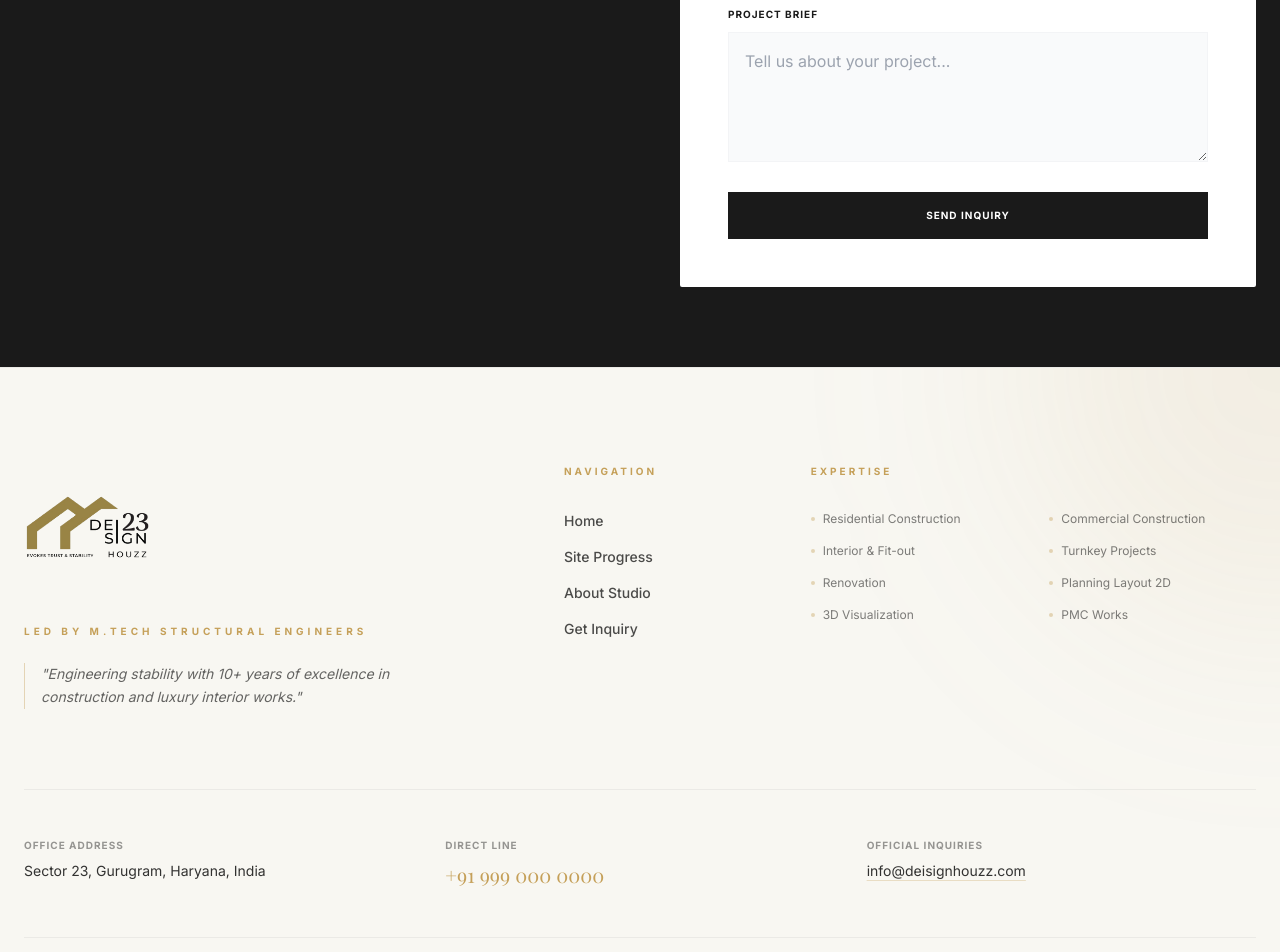
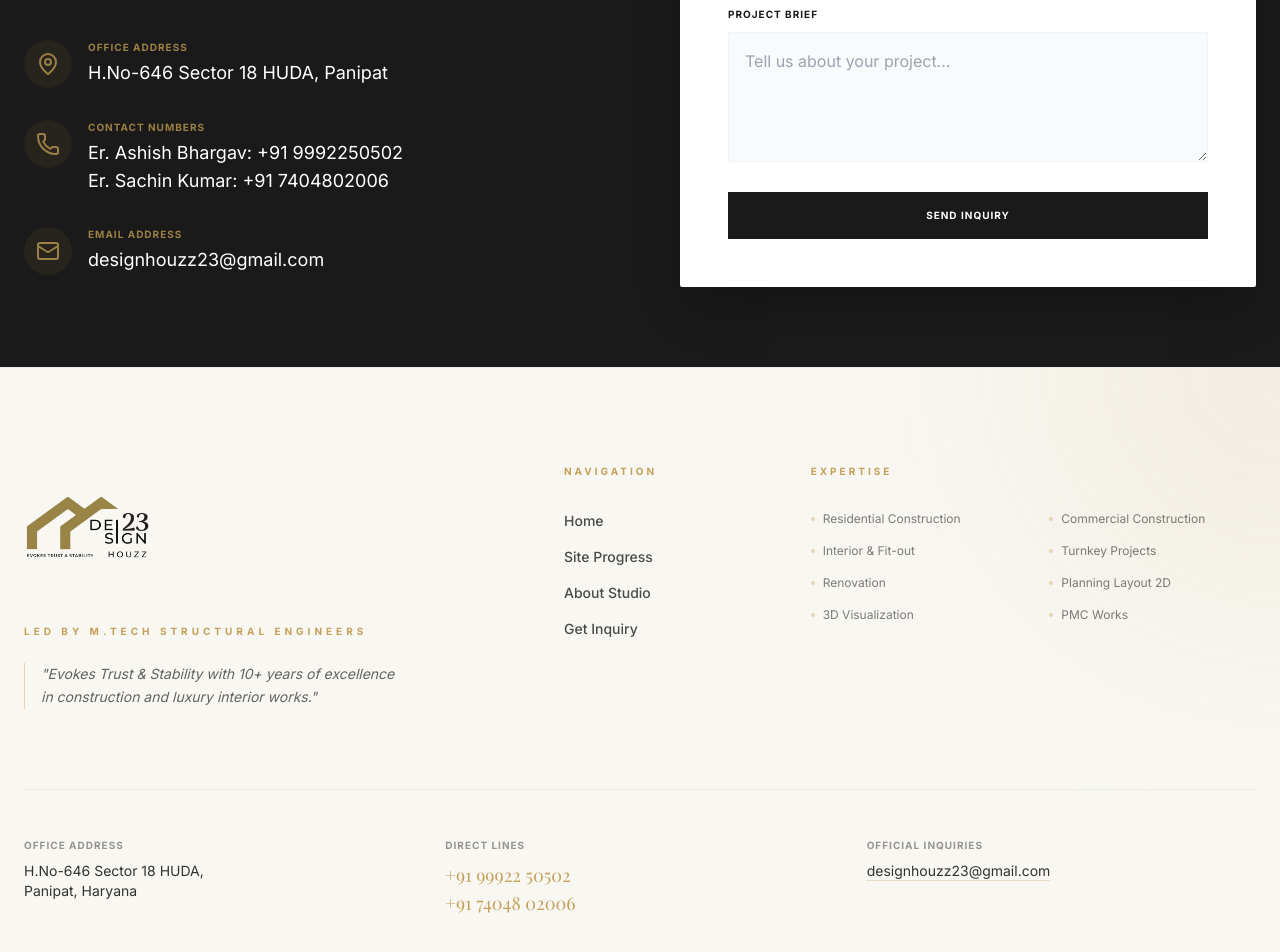
Before and after one commit to gfuid/ARCHI.TEK, a React (Vite) app: page /contact in a window 1280 px wide. Shown: the part 400-1352 px from the top of the page. Built offline with nearby package versions, Linux system fonts and the light colour scheme; a web font is replaced by a local one.

Commit message:
contact details update

```diff
--- a/Contact-us/Contact.tsx
+++ b/Contact-us/Contact.tsx
@@ -1,7 +1,7 @@
 import React, { useRef, useState } from 'react';
 import { motion } from 'framer-motion';
 import emailjs from '@emailjs/browser';
-import Magnetic from "../components/Magnetic";
+import { MapPin, Mail, Phone } from 'lucide-react'; // Optional: using lucide-react for icons
 
 const Contact: React.FC = () => {
   const formRef = useRef<HTMLFormElement>(null);
@@ -13,15 +13,13 @@ const Contact: React.FC = () => {
     if (!formRef.current) return;
 
     setIsSubmitting(true);
-
-    // TypeScript error hatane ke liye as any use kar sakte hain agar types load na ho
     const env = (import.meta as any).env;
 
     emailjs.sendForm(
-      env.VITE_EMAILJS_SERVICE_ID,
-      env.VITE_EMAILJS_TEMPLATE_ID,
+      env.VITE_EMAIL_SERVICE_ID,
+      env.VITE_EMAIL_TEMPLATE_ID,
       formRef.current,
-      env.VITE_EMAILJS_PUBLIC_KEY
+      env.VITE_EMAIL_PUBLIC_KEY
     )
       .then(() => {
         setStatus({ type: 'success', msg: 'Inquiry sent successfully!' });
@@ -41,46 +39,100 @@ const Contact: React.FC = () => {
     <section id="contact-us" className="py-20 bg-houzz-dark text-white overflow-hidden mt-20">
       <div className="max-w-7xl mx-auto px-6">
         <div className="grid grid-cols-1 lg:grid-cols-2 gap-20">
-          {/* Left Side Info Section */}
-          <div>
-            <span className="text-houzz-gold font-bold uppercase tracking-[0.3em] text-xs mb-4 block">Get In Touch</span>
-            <h2 className="text-4xl md:text-6xl font-serif mb-8">Let's Build Your <span className="italic text-houzz-gold">Vision</span>.</h2>
-            {/* Contact details... */}
+
+          {/* Left Side: Business Details from Image */}
+          <div className="space-y-12">
+            <div>
+              <span className="text-houzz-gold font-bold uppercase tracking-[0.3em] text-xs mb-4 block">Get In Touch</span>
+              <h2 className="text-4xl md:text-6xl font-serif mb-8">
+                Let's Build Your <span className="italic text-houzz-gold">Vision</span>.
+              </h2>
+              <p className="text-gray-400 max-w-md">
+                Evokes Trust & Stability. Connect with our expert engineers to start your project.
+              </p>
+            </div>
+
+            <div className="space-y-8">
+              {/* Address */}
+              <div className="flex items-start gap-4">
+                <div className="bg-houzz-gold/10 p-3 rounded-full">
+                  <MapPin className="text-houzz-gold w-6 h-6" />
+                </div>
+                <div>
+                  <h4 className="font-bold uppercase tracking-widest text-[10px] text-houzz-gold mb-1">Office Address</h4>
+                  <p className="text-lg">H.No-646 Sector 18 HUDA, Panipat</p>
+                </div>
+              </div>
+
+              {/* Contacts */}
+              <div className="flex items-start gap-4">
+                <div className="bg-houzz-gold/10 p-3 rounded-full">
+                  <Phone className="text-houzz-gold w-6 h-6" />
+                </div>
+                <div>
+                  <h4 className="font-bold uppercase tracking-widest text-[10px] text-houzz-gold mb-1">Contact Numbers</h4>
+                  <p className="text-lg">Er. Ashish Bhargav: +91 9992250502</p>
+                  <p className="text-lg">Er. Sachin Kumar: +91 7404802006</p>
+                </div>
+              </div>
+
+              {/* Email */}
+              <div className="flex items-start gap-4">
+                <div className="bg-houzz-gold/10 p-3 rounded-full">
+                  <Mail className="text-houzz-gold w-6 h-6" />
+                </div>
+                <div>
+                  <h4 className="font-bold uppercase tracking-widest text-[10px] text-houzz-gold mb-1">Email Address</h4>
+                  <p className="text-lg">designhouzz23@gmail.com</p>
+                </div>
+              </div>
+            </div>
           </div>
 
           {/* Right Side: Form */}
-          <motion.div className="bg-white p-8 md:p-12 rounded-sm text-houzz-dark relative">
+          <motion.div
+            initial={{ opacity: 0, x: 20 }}
+            whileInView={{ opacity: 1, x: 0 }}
+            className="bg-white p-8 md:p-12 rounded-sm text-houzz-dark relative shadow-2xl"
+          >
             <form ref={formRef} onSubmit={sendEmail} className="space-y-6">
               <div className="grid grid-cols-1 md:grid-cols-2 gap-6">
                 <div className="space-y-2">
                   <label className="text-[10px] font-bold uppercase tracking-widest">Full Name</label>
-                  {/* Dashboard variable {{full_name}} se match karne ke liye */}
-                  <input name="full_name" required type="text" className="w-full border-b border-gray-200 py-2 outline-none" placeholder="John Doe" />
+                  <input name="full_name" required type="text" className="w-full border-b border-gray-200 py-2 outline-none focus:border-houzz-gold transition-colors" placeholder="John Doe" />
                 </div>
                 <div className="space-y-2">
                   <label className="text-[10px] font-bold uppercase tracking-widest">Phone Number</label>
-                  {/* Dashboard variable {{phone_number}} se match karne ke liye */}
-                  <input name="phone_number" required type="tel" className="w-full border-b border-gray-200 py-2 outline-none" placeholder="+91 ..." />
+                  <input name="phone_number" required type="tel" className="w-full border-b border-gray-200 py-2 outline-none focus:border-houzz-gold transition-colors" placeholder="+91 ..." />
                 </div>
               </div>
 
               <div className="space-y-2">
                 <label className="text-[10px] font-bold uppercase tracking-widest">Service Required</label>
-                <select name="service_type" className="w-full border-b border-gray-200 py-2 bg-transparent outline-none">
+                <select name="service_type" className="w-full border-b border-gray-200 py-2 bg-transparent outline-none focus:border-houzz-gold transition-colors">
                   <option>Residential Construction</option>
                   <option>Commercial Construction</option>
                   <option>Interior & Fit-out</option>
+                  <option>Structural Engineering</option>
                 </select>
               </div>
 
               <div className="space-y-2">
                 <label className="text-[10px] font-bold uppercase tracking-widest">Project Brief</label>
-                <textarea name="message" required rows={4} className="w-full border border-gray-100 p-4 bg-gray-50 outline-none" placeholder="Tell us about your project..."></textarea>
+                <textarea name="message" required rows={4} className="w-full border border-gray-100 p-4 bg-gray-50 outline-none focus:border-houzz-gold transition-colors" placeholder="Tell us about your project..."></textarea>
               </div>
 
-              {status.msg && <p className={status.type === 'success' ? "text-green-600" : "text-red-600"}>{status.msg}</p>}
+              {status.msg && (
+                <p className={`text-sm font-bold ${status.type === 'success' ? "text-green-600" : "text-red-600"}`}>
+                  {status.msg}
+                </p>
+              )}
 
-              <button type="submit" disabled={isSubmitting} className="w-full bg-houzz-dark text-white py-4 font-bold uppercase tracking-widest text-[10px]">
+              <button
+                type="submit"
+                disabled={isSubmitting}
+                className="w-full bg-houzz-dark text-white py-4 font-bold uppercase tracking-widest text-[10px] hover:bg-houzz-gold transition-all duration-300 disabled:opacity-50"
+              >
                 {isSubmitting ? 'Sending...' : 'Send Inquiry'}
               </button>
             </form>
--- a/components/ContactSection.tsx
+++ b/components/ContactSection.tsx
@@ -21,35 +21,38 @@ const ContactSection: React.FC = () => {
             </h2>
 
             <div className="space-y-10 mt-12">
-              {/* Engineering Badge from Team Profile */}
+              {/* Engineering Badge */}
               <div className="flex items-start space-x-6 border-l border-[#C5A059]/30 pl-6">
                 <div>
                   <h4 className="text-[#C5A059] font-bold uppercase tracking-widest text-[10px] mb-2">Technical Consultation</h4>
                   <p className="text-sm text-gray-500 leading-relaxed">
-                    Discuss your project with our M.Tech Structural Engineering team for stability and cost optimization.
+                    Discuss your project with Er. Ashish Bhargav or Er. Sachin Kumar for expert structural stability and cost optimization.
                   </p>
                 </div>
               </div>
 
-              {/* Direct Details with darker text for visibility */}
+              {/* Direct Details with Panipat Information */}
               <div className="space-y-6">
                 <div>
                   <p className="text-gray-400 text-[10px] uppercase tracking-widest mb-1 font-bold">Office Location</p>
-                  <p className="text-lg font-serif text-[#111111]">Sector 23, Gurugram, Haryana</p>
+                  <p className="text-lg font-serif text-[#111111]">H.No-646 Sector 18 HUDA, Panipat</p>
                 </div>
                 <div>
-                  <p className="text-gray-400 text-[10px] uppercase tracking-widest mb-1 font-bold">Direct Line</p>
-                  <p className="text-2xl font-serif text-[#C5A059]">+91 999 000 0000</p>
+                  <p className="text-gray-400 text-[10px] uppercase tracking-widest mb-1 font-bold">Direct Lines</p>
+                  <div className="space-y-1">
+                    <p className="text-2xl font-serif text-[#C5A059]">+91 99922 50502</p>
+                    <p className="text-2xl font-serif text-[#C5A059]">+91 74048 02006</p>
+                  </div>
                 </div>
                 <div>
                   <p className="text-gray-400 text-[10px] uppercase tracking-widest mb-1 font-bold">Official Inquiry</p>
-                  <p className="text-lg font-serif text-[#111111]">info@deisignhouzz.com</p>
+                  <p className="text-lg font-serif text-[#111111]">designhouzz23@gmail.com</p>
                 </div>
               </div>
             </div>
           </motion.div>
 
-          {/* Right Side: Professional Inquiry Form with subtle shadow */}
+          {/* Right Side: Professional Inquiry Form */}
           <motion.div
             initial={{ opacity: 0, y: 50 }}
             whileInView={{ opacity: 1, y: 0 }}
@@ -60,17 +63,17 @@ const ContactSection: React.FC = () => {
               <div className="grid grid-cols-1 md:grid-cols-2 gap-6">
                 <div className="space-y-2">
                   <label className="text-[10px] font-bold uppercase tracking-widest text-gray-400">Full Name</label>
-                  <input type="text" className="w-full border-b border-gray-200 py-3 focus:border-[#C5A059] outline-none transition-colors bg-transparent text-sm" placeholder="John Doe" />
+                  <input type="text" name="full_name" className="w-full border-b border-gray-200 py-3 focus:border-[#C5A059] outline-none transition-colors bg-transparent text-sm" placeholder="John Doe" />
                 </div>
                 <div className="space-y-2">
                   <label className="text-[10px] font-bold uppercase tracking-widest text-gray-400">Phone Number</label>
-                  <input type="tel" className="w-full border-b border-gray-200 py-3 focus:border-[#C5A059] outline-none transition-colors bg-transparent text-sm" placeholder="+91 ..." />
+                  <input type="tel" name="phone_number" className="w-full border-b border-gray-200 py-3 focus:border-[#C5A059] outline-none transition-colors bg-transparent text-sm" placeholder="+91 ..." />
                 </div>
               </div>
 
               <div className="space-y-2">
                 <label className="text-[10px] font-bold uppercase tracking-widest text-gray-400">Service Required</label>
-                <select className="w-full border-b border-gray-200 py-3 focus:border-[#C5A059] outline-none bg-transparent cursor-pointer font-medium text-sm text-[#111111]">
+                <select name="service_type" className="w-full border-b border-gray-200 py-3 focus:border-[#C5A059] outline-none bg-transparent cursor-pointer font-medium text-sm text-[#111111]">
                   <option>Residential Construction</option>
                   <option>Commercial Construction</option>
                   <option>Interior & Fit-out</option>
@@ -82,16 +85,16 @@ const ContactSection: React.FC = () => {
 
               <div className="space-y-2">
                 <label className="text-[10px] font-bold uppercase tracking-widest text-gray-400">Project Brief</label>
-                <textarea rows={4} className="w-full border border-gray-200 p-4 focus:border-[#C5A059] outline-none transition-colors resize-none bg-white text-sm" placeholder="Tell us about your project location and requirements..."></textarea>
+                <textarea name="message" rows={4} className="w-full border border-gray-200 p-4 focus:border-[#C5A059] outline-none transition-colors resize-none bg-white text-sm" placeholder="Tell us about your project requirements..."></textarea>
               </div>
 
               <Magnetic strength={0.2}>
-                <button className="w-full bg-[#111111] text-white py-5 font-bold uppercase tracking-[0.3em] text-[10px] hover:bg-[#C5A059] transition-all duration-500 rounded-sm">
+                <button type="submit" className="w-full bg-[#111111] text-white py-5 font-bold uppercase tracking-[0.3em] text-[10px] hover:bg-[#C5A059] transition-all duration-500 rounded-sm">
                   Send Inquiry Request
                 </button>
               </Magnetic>
               <p className="text-center text-[9px] text-gray-400 uppercase tracking-widest mt-4">
-                Quality • Safety • Stability
+                Trust • Stability • Precision
               </p>
             </form>
           </motion.div>
--- a/components/Footer.tsx
+++ b/components/Footer.tsx
@@ -17,7 +17,7 @@ const Footer: React.FC = () => {
 
   return (
     <footer className="bg-[#F8F7F2] text-[#1a1a1a] pt-24 pb-12 overflow-hidden relative border-t border-black/5">
-      {/* Subtle Glow Accent - Adjusted opacity for light theme */}
+      {/* Subtle Glow Accent */}
       <div className="absolute top-0 right-0 w-[500px] h-[500px] bg-[#C5A059]/10 rounded-full blur-[120px] -translate-y-1/2 translate-x-1/2"></div>
 
       <div className="max-w-7xl mx-auto px-6 relative z-10">
@@ -38,7 +38,7 @@ const Footer: React.FC = () => {
               Led by M.Tech Structural Engineers
             </p>
             <p className="text-black/60 max-w-sm leading-relaxed text-sm italic border-l border-[#C5A059]/40 pl-4">
-              "Engineering stability with 10+ years of excellence in construction and luxury interior works."
+              "Evokes Trust & Stability with 10+ years of excellence in construction and luxury interior works."
             </p>
           </div>
 
@@ -76,20 +76,21 @@ const Footer: React.FC = () => {
           </div>
         </div>
 
-        {/* Contact Strip & Socials */}
+        {/* Contact Strip & Socials - Updated with Card Details */}
         <div className="grid grid-cols-1 md:grid-cols-3 gap-8 py-12 border-y border-black/5 mb-12">
           <div className="flex flex-col">
             <span className="text-[10px] uppercase text-black/40 tracking-widest mb-2 font-bold">Office Address</span>
-            <p className="text-sm text-black/80">Sector 23, Gurugram, Haryana, India</p>
+            <p className="text-sm text-black/80">H.No-646 Sector 18 HUDA,<br />Panipat, Haryana</p>
           </div>
           <div className="flex flex-col">
-            <span className="text-[10px] uppercase text-black/40 tracking-widest mb-2 font-bold">Direct Line</span>
-            <p className="text-xl font-serif text-[#C5A059]">+91 999 000 0000</p>
+            <span className="text-[10px] uppercase text-black/40 tracking-widest mb-2 font-bold">Direct Lines</span>
+            <p className="text-lg font-serif text-[#C5A059]">+91 99922 50502</p>
+            <p className="text-lg font-serif text-[#C5A059]">+91 74048 02006</p>
           </div>
           <div className="flex flex-col">
             <span className="text-[10px] uppercase text-black/40 tracking-widest mb-2 font-bold">Official Inquiries</span>
-            <a href="mailto:info@deisignhouzz.com" className="text-sm text-black/80 hover:text-[#C5A059] transition-colors underline decoration-[#C5A059]/30 underline-offset-4">
-              info@deisignhouzz.com
+            <a href="mailto:designhouzz23@gmail.com" className="text-sm text-black/80 hover:text-[#C5A059] transition-colors underline decoration-[#C5A059]/30 underline-offset-4">
+              designhouzz23@gmail.com
             </a>
           </div>
         </div>
```
